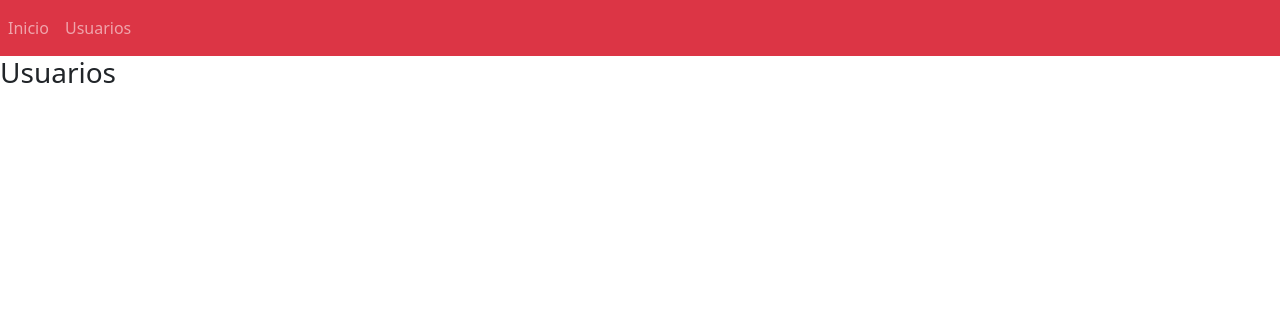
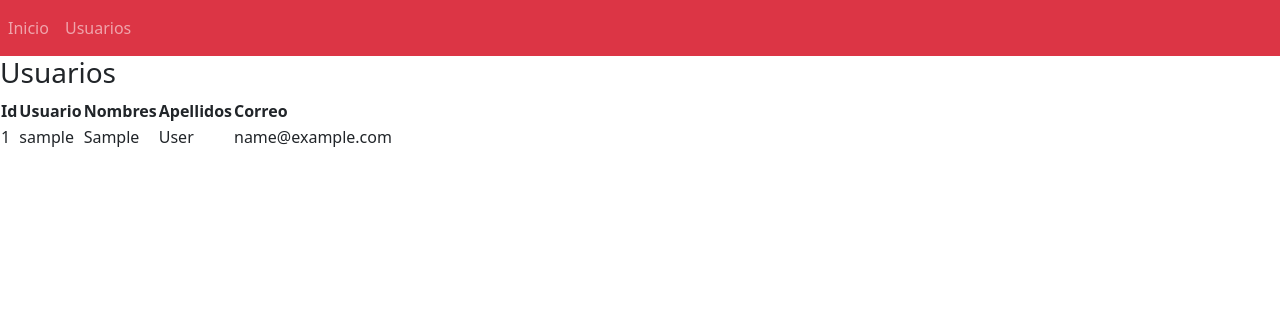
Before and after one commit to ciberdev/python-flask, a Flask app: template templates/users.html in a window 1280 px wide. Shown: the top 316 px of the page. Run offline with Flask 3, Linux system fonts and the light colour scheme; the template is opened without the code that fills it: most values are stand-ins (such as "Sample title", 1, 10 or a date in 2020); some libraries are stand-ins or nearby versions.

Commit message:
Adding changes to user form

```diff
--- a/templates/users.html
+++ b/templates/users.html
@@ -2,4 +2,29 @@
 
 {% block content %}
     <h3>Usuarios</h3>
+
+    <table>
+        <thead>
+            <tr>
+                <th>Id</th>
+                <th>Usuario</th>
+                <th>Nombres</th>
+                <th>Apellidos</th>
+                <th>Correo</th>
+            </tr>
+        </thead>
+        <tbody>
+            {% for item in users  %}
+                <tr>
+                    <td>{{ item.User.id}}</td>
+                    <td>{{ item.User.user_name}}</td>
+                    <td>{{ item.User.first_name}}</td>
+                    <td>{{ item.User.last_name}}</td>
+                    <td>{{ item.User.email}}</td>
+                </tr>
+            {% endfor %}
+        </tbody>
+    </table>
+
+
 {% endblock %}
```
Also changed, not shown: controllers/users_controller.py (+6 -1 lines), repositories/usersds.py (added, +12 -0 lines), 1 other file.
